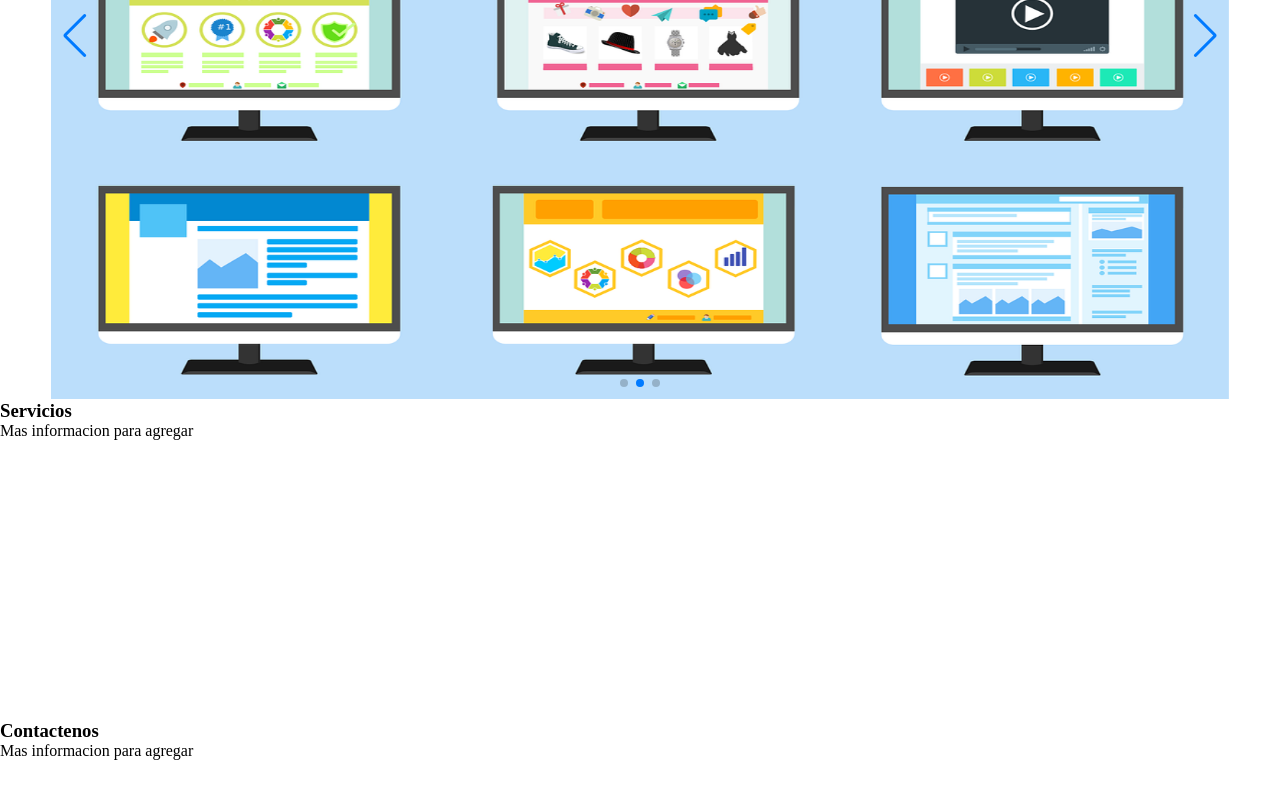
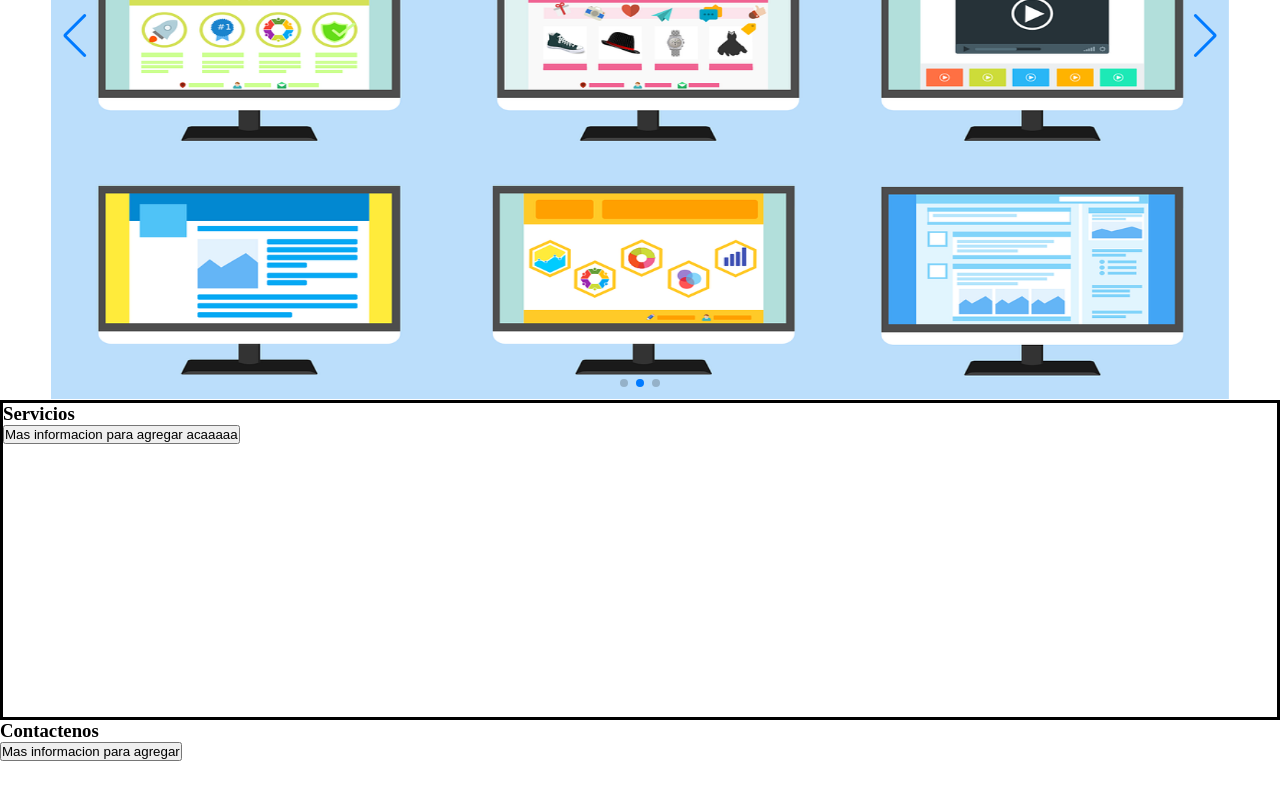
Before and after one commit to Soucalibur/emprendimiento, a React (Create React App) app in the folder client/: page / in a window 1280 px wide. Shown: the part 392-1192 px from the top of the page. Built offline with nearby package versions, Linux system fonts and the light colour scheme; grey boxes are pictures that could not be loaded.

Commit message:
Agregando estilos

```diff
--- a/client/src/components/index.js
+++ b/client/src/components/index.js
@@ -6,6 +6,15 @@ import Slider from "../helper/carousel"
 const Index = ()=>{
 
     LenisFunction()
+
+    const show_hide = (event)=>{
+        const element = document.getElementById(event.target.value)
+        console.log("ELEMENT: ",element.hidden)
+        if(element.hidden === true){
+            element.hidden = false
+        }
+
+    }
 
     return(
         <div className="containerIndex" >
@@ -16,13 +25,15 @@ const Index = ()=>{
                 <Slider></Slider>
 
             </div>
-            <div className="secondBlock" id="servicios">
+            <div className="secondBlock" id="servicios" >
                 <h3>Servicios</h3>
-                <p>Mas informacion para agregar</p>
+                <button onClick={show_hide}  value="showOrHide">Mas informacion para agregar acaaaaa</button>
+                <p id="showOrHide" hidden> informacion extra que deberia mostrarte u ocultarse a medida que se ven los demas</p>
             </div>
-            <div className="thirdBlock"  id="contacto">
+            <div className="thirdBlock"  id="contacto" >
                 <h3>Contactenos</h3>
-                <p>Mas informacion para agregar</p>
+                <button onClick={show_hide}  value="showOrHide2">Mas informacion para agregar</button>
+                <p id="showOrHide2" hidden>Quizas esto no sea necesario ocultarlo en una primera intancia pero ya se verá</p>
             </div>
             <div className="fourthBlock">
                 <h3>Informacion de los que pertenecen a la página</h3>
--- a/client/src/css/index.css
+++ b/client/src/css/index.css
@@ -38,11 +38,38 @@
 
 .secondBlock{
     /* Properties */
-
+    border: solid;
 
     /* Sizes */
     height: 20em;
 }
+
+#showOrHide{
+    /*duracion de la animacion, puedes variar el tiempo, entre mas grande mas tarda el efecto*/
+  animation-duration: 2s;
+  animation-fill-mode: both;
+  /*le indicas que animacion quieres aplicarle, animacion hecha por ti en un keyframe*/
+  animation-name: fadeIn;
+  background-color: rgb(225, 225, 255);
+}
+
+#showOrHide2{
+    /*duracion de la animacion, puedes variar el tiempo, entre mas grande mas tarda el efecto*/
+  animation-duration: 2s;
+  animation-fill-mode: both;
+  /*le indicas que animacion quieres aplicarle, animacion hecha por ti en un keyframe*/
+  animation-name: fadeIn;
+  background-color: rgb(225, 225, 255);
+}
+@keyframes fadeIn {
+    0% {
+      opacity: 0;
+    }
+    100% {
+      opacity: 1;
+    }
+  }
+
 
 .thirdBlock{
     /* Properties */
```
